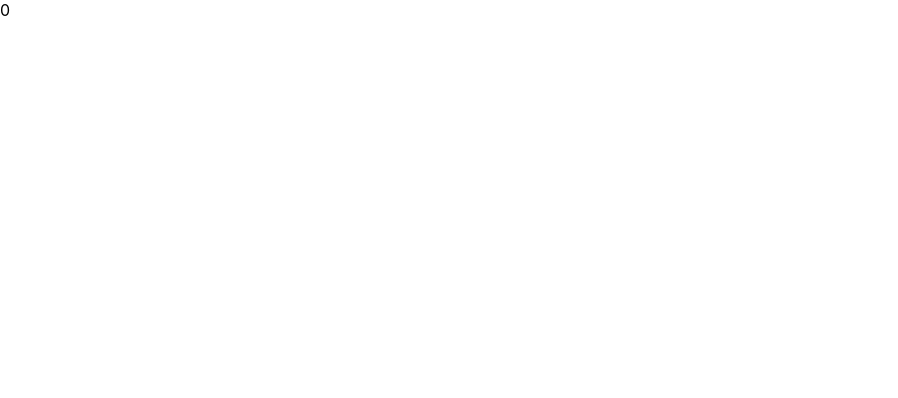
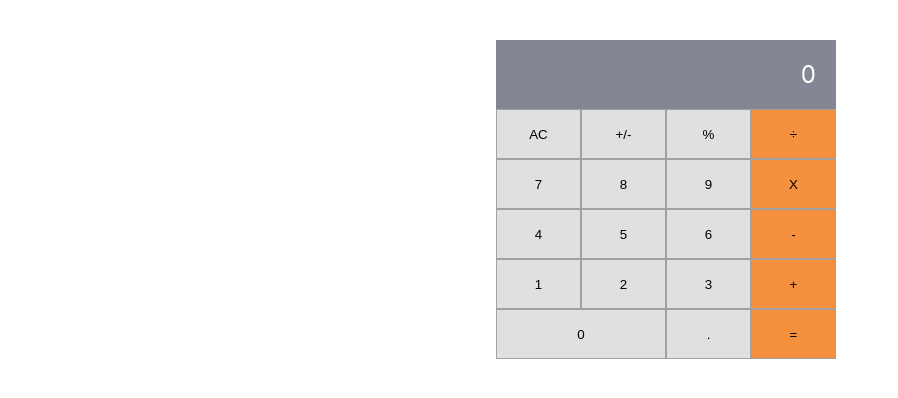
Before and after one commit to prolajumokeoni/math-magicians, a React (Create React App) app: page / in a window 1280 px wide. Shown: the top 398 px of the page, without its empty margins (0-898 px from the left). Built offline with nearby package versions, Linux system fonts and the light colour scheme.

Commit message:
Add buttons and styles

```diff
--- a/src/App.css
+++ b/src/App.css
@@ -1,3 +1,37 @@
 .app {
-  display: flex;
+  width: 50%;
+  margin: 0 auto;
 }
+
+.appCalc {
+  width: 45%;
+  margin: 40px auto;
+}
+
+.screenInput {
+  background-color: #858693;
+  text-align: end;
+  color: #fff;
+  padding: 20px;
+  width: 300px;
+  font-size: 24px;
+}
+
+input {
+  width: 85px;
+  height: 50px;
+  background-color: #e0e0e0;
+  border: 1px solid rgb(161, 161, 161);
+}
+
+.btnBox {
+  width: 400px;
+}
+
+.orange {
+  background-color: #F5913E;
+}
+
+.zero {
+  width: 170px;
+}
--- a/src/components/Calculator.js
+++ b/src/components/Calculator.js
@@ -8,11 +8,38 @@ class Calculator extends Component {
 
   render() {
     return (
-      <div>
-        <div>0</div>
-        <div>
+      <div className="appCalc">
+        <div className="screenInput">0</div>
+        <div className="btnBox">
+          <input type="button" value="AC" />
+          <input type="button" value="+/-" />
+          <input type="button" value="%" />
+          <input type="button" className="orange" value="÷" />
+        </div>
+        <div className="btnBox">
+          <input type="button" value="7" />
+          <input type="button" value="8" />
+          <input type="button" value="9" />
+          <input type="button" className="orange" value="X" />
+        </div>
+        <div className="btnBox">
+          <input type="button" value="4" />
+          <input type="button" value="5" />
+          <input type="button" value="6" />
+          <input type="button" className="orange" value="-" />
+        </div>
+        <div className="btnBox">
+          <input type="button" value="1" />
+          <input type="button" value="2" />
+          <input type="button" value="3" />
+          <input type="button" className="orange" value="+" />
+        </div>
+        <div className="btnBox">
+          <input type="button" className="zero" value="0" />
+          <input type="button" value="." />
+          <input type="button" className="orange" value="=" />
+        </div>
 
-        </div>
       </div>
     );
   }
```
